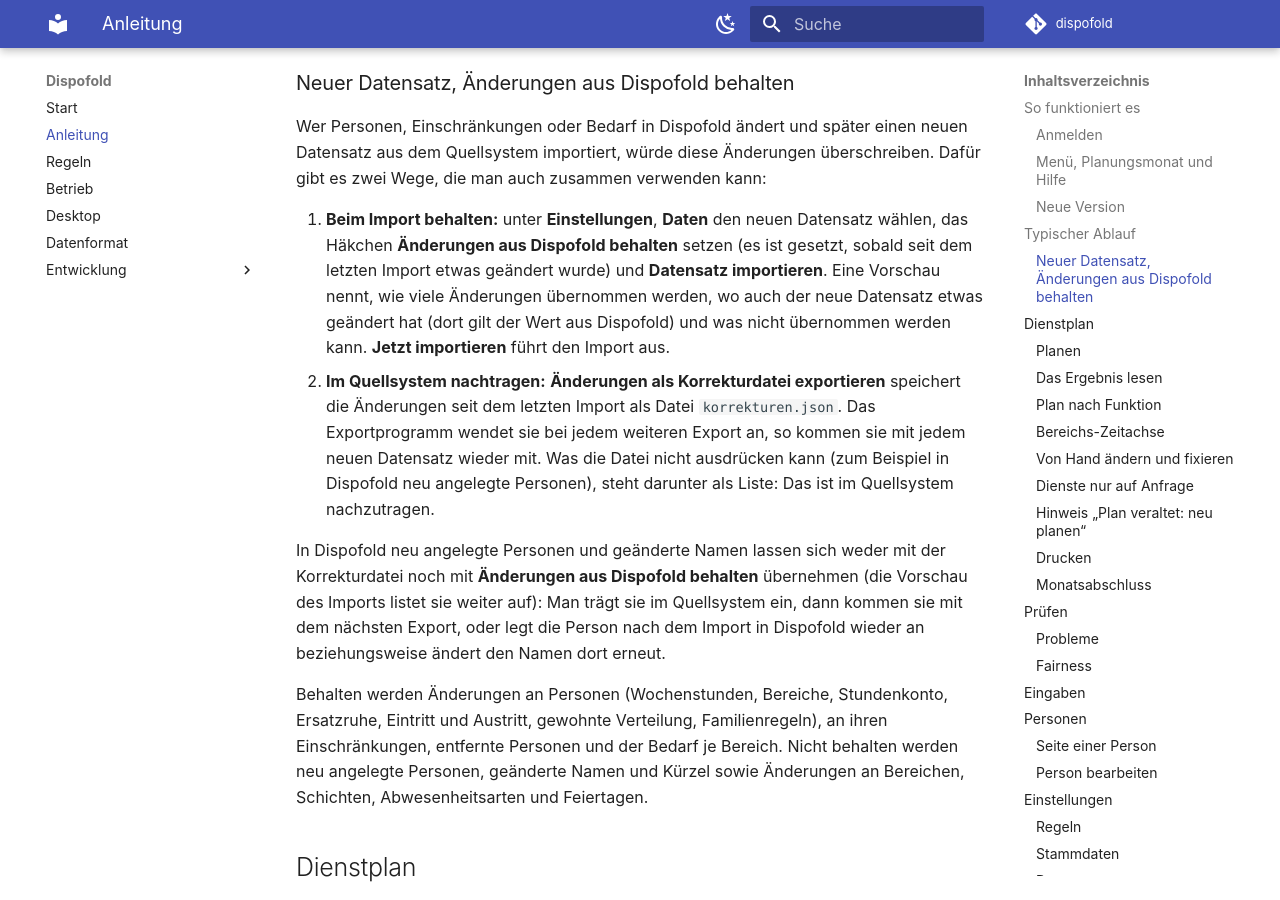
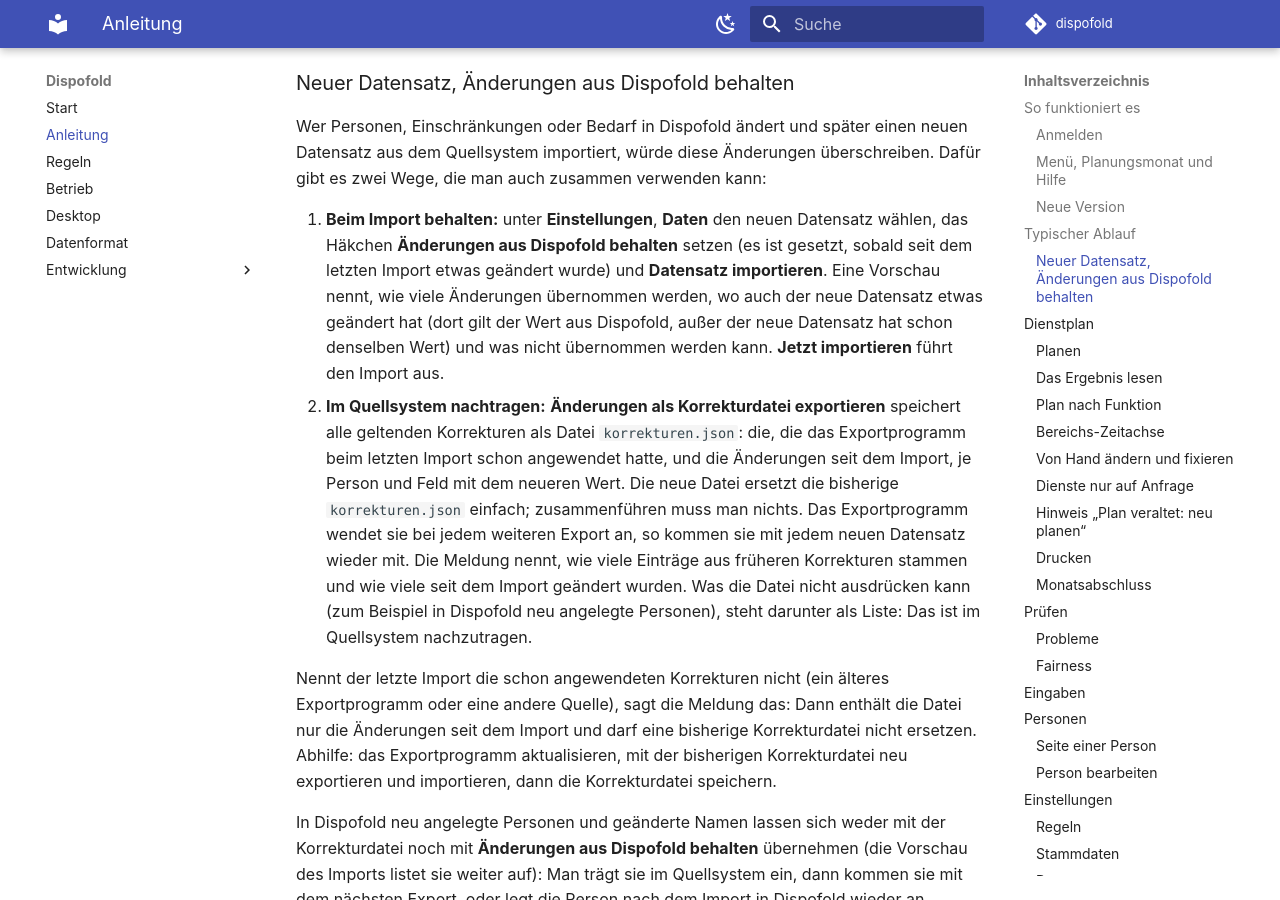
Before and after one commit to mschabhuettl/dispofold, an MkDocs documentation site: the page built from docs/anleitung.md, in a window 1280 px wide and 900 px high, scrolled down 3896 px. Built offline with MkDocs 1.6.1 and Material for MkDocs 9.7.7, drawn with Linux system fonts in a browser that asks for light colours; comment, search, counter and statistics services are not loaded; some of the changed text lies outside the part shown.

Commit message:
Docs and schema: the dataset section appliedCorrections, the complete corrections file that replaces the previous one, the corrections format in the JSON schema; changelog 0.15.0 (unreleased)

```diff
--- a/docs/anleitung.md
+++ b/docs/anleitung.md
@@ -136,12 +136,21 @@ verwenden kann:
 1. **Beim Import behalten:** unter **Einstellungen**, **Daten** den neuen Datensatz wählen, das Häkchen
    **Änderungen aus Dispofold behalten** setzen (es ist gesetzt, sobald seit dem letzten Import etwas geändert
    wurde) und **Datensatz importieren**. Eine Vorschau nennt, wie viele Änderungen übernommen werden, wo auch der
-   neue Datensatz etwas geändert hat (dort gilt der Wert aus Dispofold) und was nicht übernommen werden kann.
-   **Jetzt importieren** führt den Import aus.
-2. **Im Quellsystem nachtragen:** **Änderungen als Korrekturdatei exportieren** speichert die Änderungen seit dem
-   letzten Import als Datei `korrekturen.json`. Das Exportprogramm wendet sie bei jedem weiteren Export an, so
-   kommen sie mit jedem neuen Datensatz wieder mit. Was die Datei nicht ausdrücken kann (zum Beispiel in
-   Dispofold neu angelegte Personen), steht darunter als Liste: Das ist im Quellsystem nachzutragen.
+   neue Datensatz etwas geändert hat (dort gilt der Wert aus Dispofold, außer der neue Datensatz hat schon
+   denselben Wert) und was nicht übernommen werden kann. **Jetzt importieren** führt den Import aus.
+2. **Im Quellsystem nachtragen:** **Änderungen als Korrekturdatei exportieren** speichert alle geltenden
+   Korrekturen als Datei `korrekturen.json`: die, die das Exportprogramm beim letzten Import schon angewendet
+   hatte, und die Änderungen seit dem Import, je Person und Feld mit dem neueren Wert. Die neue Datei ersetzt die
+   bisherige `korrekturen.json` einfach; zusammenführen muss man nichts. Das Exportprogramm wendet sie bei jedem
+   weiteren Export an, so kommen sie mit jedem neuen Datensatz wieder mit. Die Meldung nennt, wie viele Einträge
+   aus früheren Korrekturen stammen und wie viele seit dem Import geändert wurden. Was die Datei nicht
+   ausdrücken kann (zum Beispiel in Dispofold neu angelegte Personen), steht darunter als Liste: Das ist im
+   Quellsystem nachzutragen.
+
+   Nennt der letzte Import die schon angewendeten Korrekturen nicht (ein älteres Exportprogramm oder eine andere
+   Quelle), sagt die Meldung das: Dann enthält die Datei nur die Änderungen seit dem Import und darf eine
+   bisherige Korrekturdatei nicht ersetzen. Abhilfe: das Exportprogramm aktualisieren, mit der bisherigen
+   Korrekturdatei neu exportieren und importieren, dann die Korrekturdatei speichern.
 
 In Dispofold neu angelegte Personen und geänderte Namen lassen sich weder mit der Korrekturdatei noch mit
 **Änderungen aus Dispofold behalten** übernehmen (die Vorschau des Imports listet sie weiter auf): Man trägt sie im
@@ -616,10 +625,11 @@ importieren, Monat abschließen).
   Verstößen“ und trägt den Hinweis „Achtung: … Regelverstöße, Plan nicht verwendbar“; in CSV steht dieser Hinweis
   in der ersten Zeile.
 
-**Korrekturdatei:** **Änderungen als Korrekturdatei exportieren** speichert die seit dem letzten Import in
-Dispofold geänderten Stammdaten als `korrekturen.json` für das Exportprogramm, siehe
+**Korrekturdatei:** **Änderungen als Korrekturdatei exportieren** speichert alle geltenden Korrekturen (die beim
+letzten Import schon angewendeten und die seit dem Import in Dispofold geänderten Stammdaten) als
+`korrekturen.json` für das Exportprogramm; sie ersetzt die bisherige Datei, siehe
 [Neuer Datensatz, Änderungen aus Dispofold behalten](#neuer-datensatz-änderungen-aus-dispofold-behalten). Gibt es
-keine Änderung, wird keine Datei gespeichert.
+keine Korrektur, wird keine Datei gespeichert.
 
 **Anonymisieren:** **Pseudonymisieren** erstellt den Datensatz und den Plan des gewählten Monats mit Pseudonymen
 (P001, P002, ...) statt Namen, zum Weitergeben, etwa für eine Fehlersuche. Namen, Kürzel und Ids der Personen
```
Also changed, not shown: CHANGELOG.md (+16 -0 lines), docs/api.md (+14 -4 lines), docs/dataset.schema.json (+49 -5 lines), docs/datenformat.md (+29 -0 lines), 1 other file.
